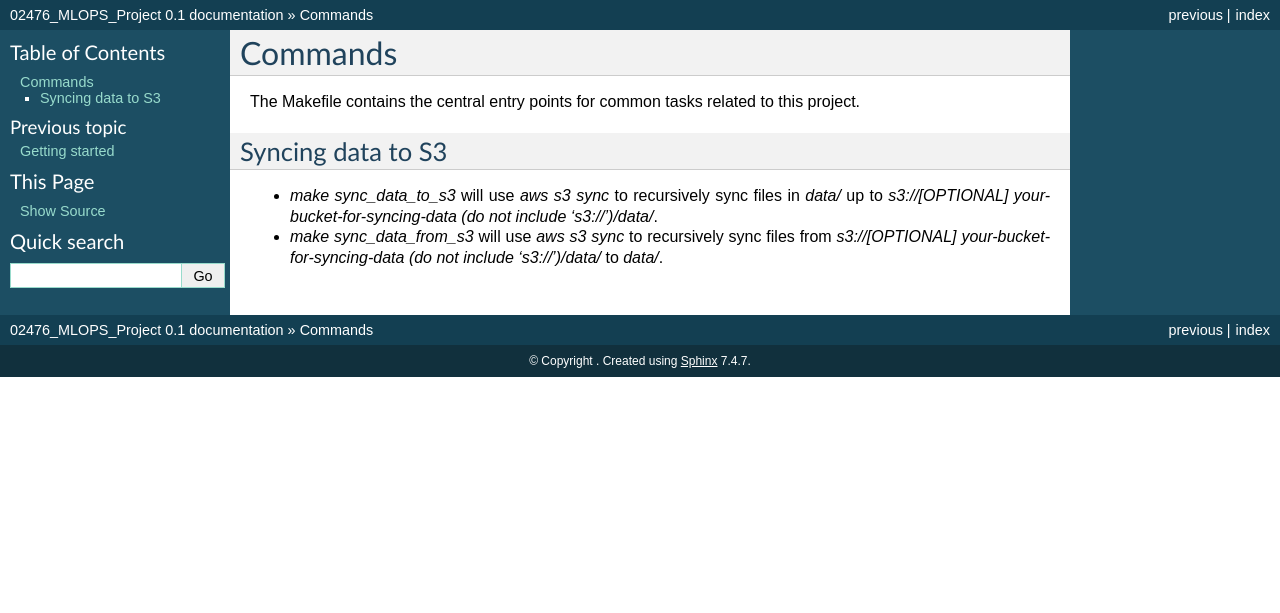
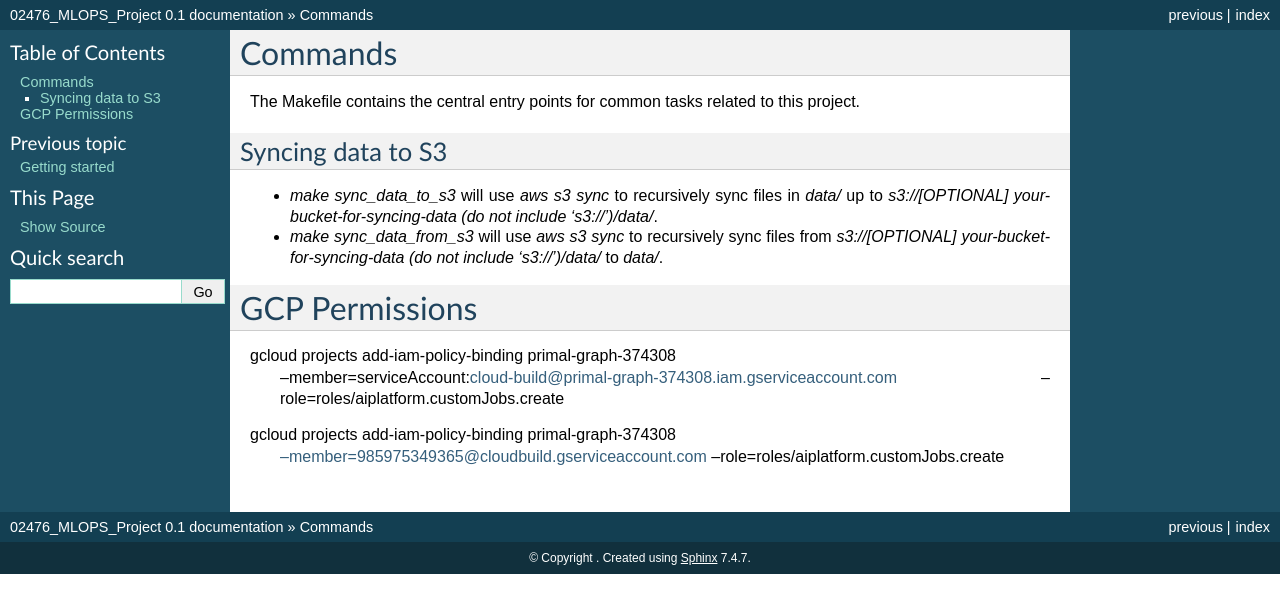
Before and after one commit to s163928/02476_MLOPS_Project, a Sphinx documentation site: the page built from docs/commands.rst, in a window 1280 px wide. Shown: the top 613 px of the page. Built offline with Sphinx 7.4.7, drawn with Linux system fonts in a browser that asks for light colours.

```diff
--- a/cloudbuild.yaml
+++ b/cloudbuild.yaml
@@ -17,6 +17,6 @@
           # '--image-uri=gcr.io/primal-graph-374308/trainer_timm_ln:latest',
           '--project=primal-graph-374308']
    - name: 'gcr.io/cloud-builders/docker'
-     args: ['cp', '-r', 'trainer_timm_ln:latest:/models', 'models']
+     args: ['cp', 'trainer_timm_ln:latest:/models', 'models']
    - name: 'gcr.io/cloud-builders/gsutil'
      args: ['cp', '-r', 'models/*', 'gs://mlops-project/models/']
--- a/docs/commands.rst
+++ b/docs/commands.rst
@@ -8,3 +8,17 @@
 
 * `make sync_data_to_s3` will use `aws s3 sync` to recursively sync files in `data/` up to `s3://[OPTIONAL] your-bucket-for-syncing-data (do not include 's3://')/data/`.
 * `make sync_data_from_s3` will use `aws s3 sync` to recursively sync files from `s3://[OPTIONAL] your-bucket-for-syncing-data (do not include 's3://')/data/` to `data/`.
+
+
+
+
+GCP Permissions
+===============
+
+gcloud projects add-iam-policy-binding primal-graph-374308 \
+    --member=serviceAccount:cloud-build@primal-graph-374308.iam.gserviceaccount.com \
+    --role=roles/aiplatform.customJobs.create
+
+gcloud projects add-iam-policy-binding primal-graph-374308 \
+    --member=985975349365@cloudbuild.gserviceaccount.com \
+    --role=roles/aiplatform.customJobs.create
```
